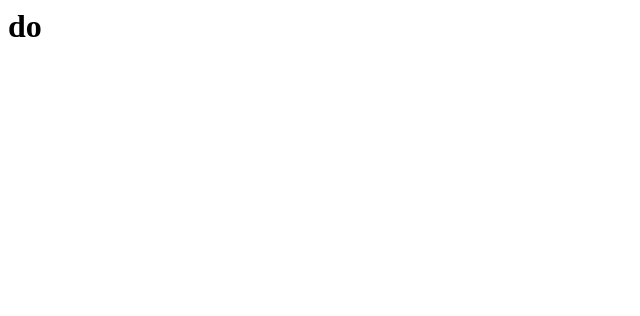
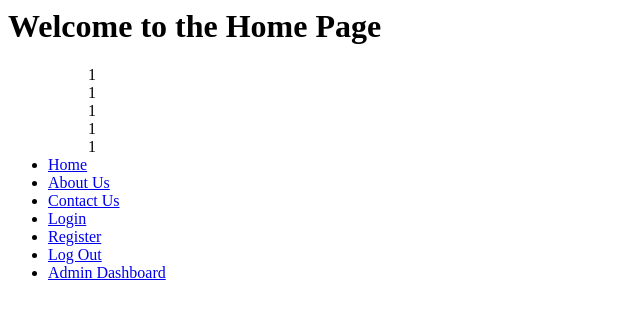
Before and after one commit to ahmedev10/login-page-, a plain HTML site: page index.html in a window 1280 px wide. Shown: the whole page, without its empty margins (0-640 px from the left). Drawn offline with Linux system fonts and the light colour scheme.

Commit message:
cteate main html

```diff
--- a/index.html
+++ b/index.html
@@ -1,5 +1,19 @@
 <html>
     <body>
-        <h1>do</h1>
+        <h1>Welcome to the Home Page</h1>
+        <ul>
+            <ol>1</ol>
+            <ol>1</ol>
+            <ol>1</ol>
+            <ol>1</ol>
+            <ol>1</ol>
+<li><a href="index.php">Home</a></li>
+<li><a href="aboutus.php">About Us</a></li>
+<li><a href="contactus.php">Contact Us</a></li>
+<li><a href="login.php">Login</a></li>
+<li><a href="register.php">Register</a></li>
+<li><a href="logout.php">Log Out</a></li>
+<li><a href="admin/dashboard.php">Admin Dashboard</a></li>
+        </ul>
     </body>
 </html>
```
